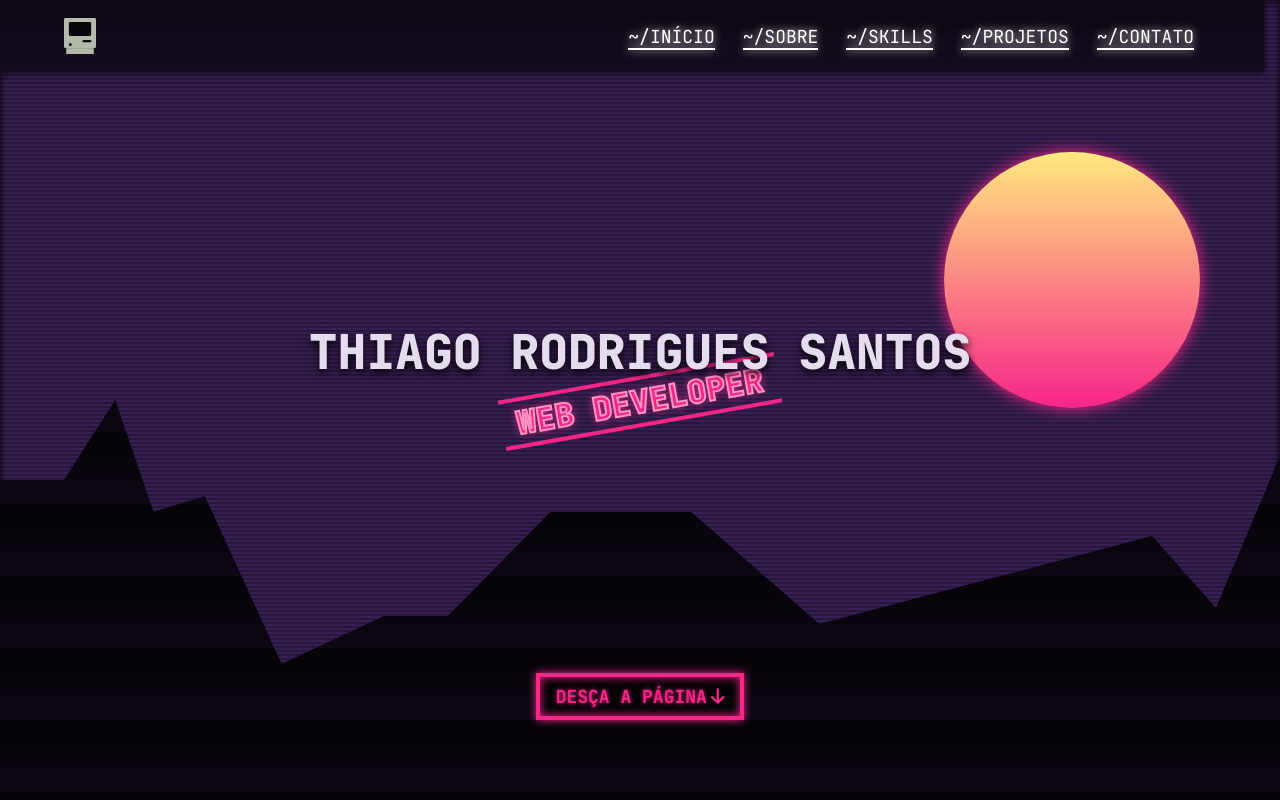
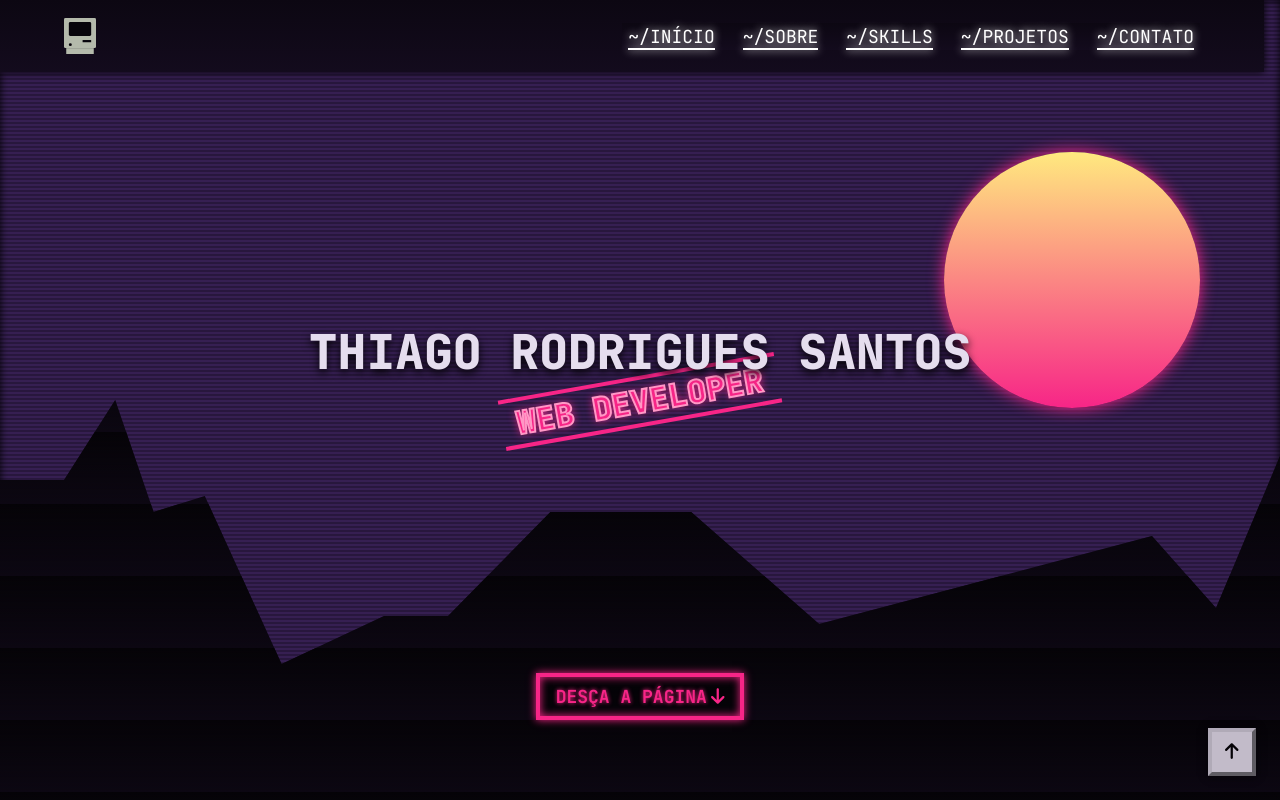
Before and after one commit to trsaints/trsaints-frontend, a React (Vite) app: page / in a window 1280 px wide. Shown: the top 800 px of the page. Built offline with nearby package versions, Linux system fonts and the light colour scheme.

Commit message:
add ScrollTop component

```diff
--- a/src/app/components/App/App.jsx
+++ b/src/app/components/App/App.jsx
@@ -3,10 +3,13 @@ import "./App.css";
 import { MainContent } from "../MainContent";
 import { MainFooter } from "../MainFooter/MainFooter";
 import { MainHeader } from "../MainHeader";
+import ScrollTop from "../ScrollTop/ScrollTop";
 
 function App() {
   return (
     <>
+      <ScrollTop />
+
       <MainHeader.Root>
         <MainHeader.Banner srcPath="/computer_logo.svg" />
         <MainHeader.Menu />
--- /dev/null
+++ b/src/app/components/ScrollTop/ScrollTop.css
@@ -0,0 +1,16 @@
+.scroll-top {
+  width: 3rem;
+  height: 3rem;
+  padding: 0.5rem;
+
+  position: fixed;
+  z-index: 99;
+  top: calc(100vh - 3rem - 1.5rem);
+  left: calc(100vw - 3rem - 1.5rem);
+
+  background-color: var(--french-gray);
+  border: 4px outset var(--rose-quartz-2);
+  box-shadow: 0 0 8px var(--black);
+  text-align: center;
+  color: var(--black);
+}
--- /dev/null
+++ b/src/app/components/ScrollTop/ScrollTop.jsx
@@ -0,0 +1,15 @@
+import "./ScrollTop.css";
+
+import { FontAwesomeIcon } from "@fortawesome/react-fontawesome";
+import { faArrowUp } from "@fortawesome/free-solid-svg-icons";
+
+const ScrollTop = () => {
+  return (
+    <a className="scroll-top" href="#">
+      <span className="sr-only">Voltar ao início</span>
+      <FontAwesomeIcon icon={faArrowUp} />
+    </a>
+  );
+};
+
+export default ScrollTop;
```
